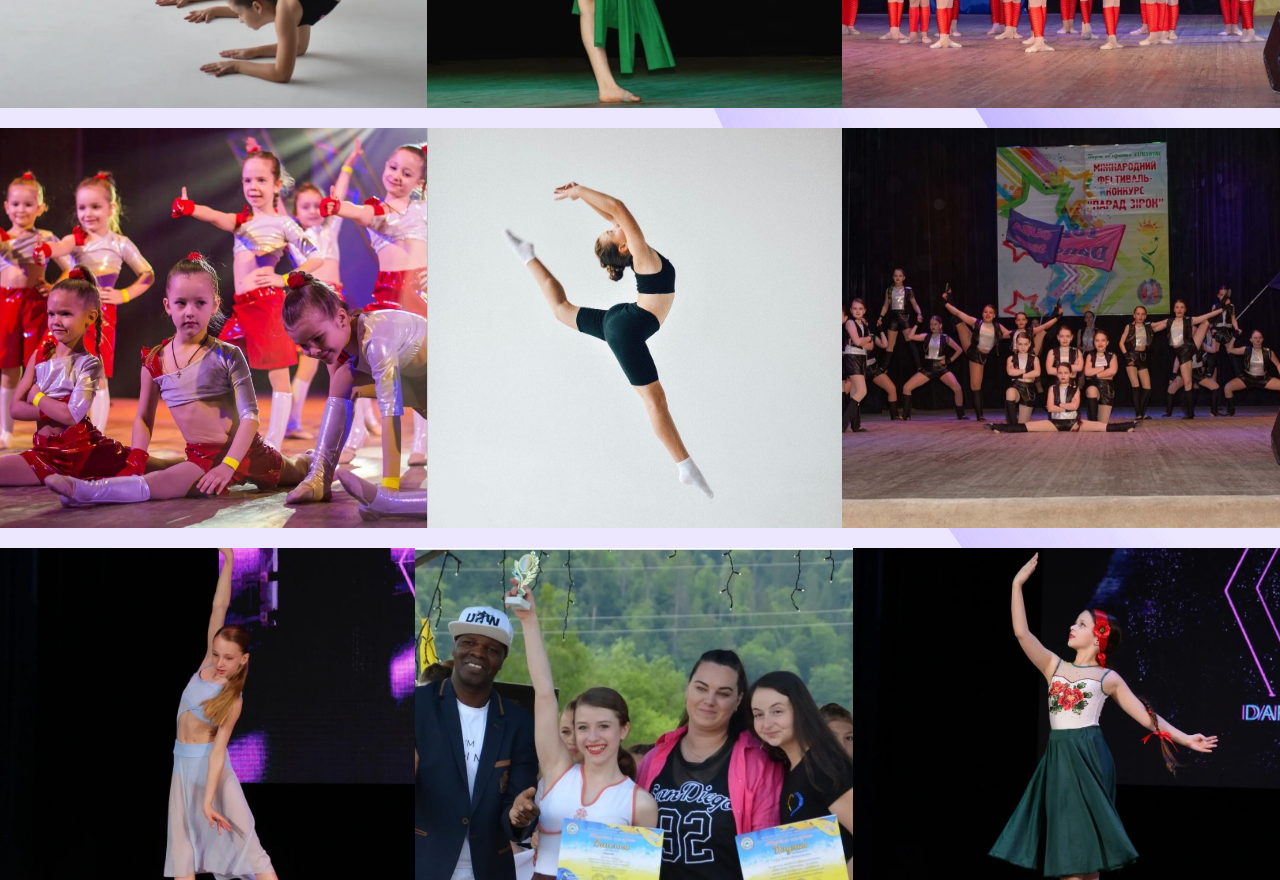
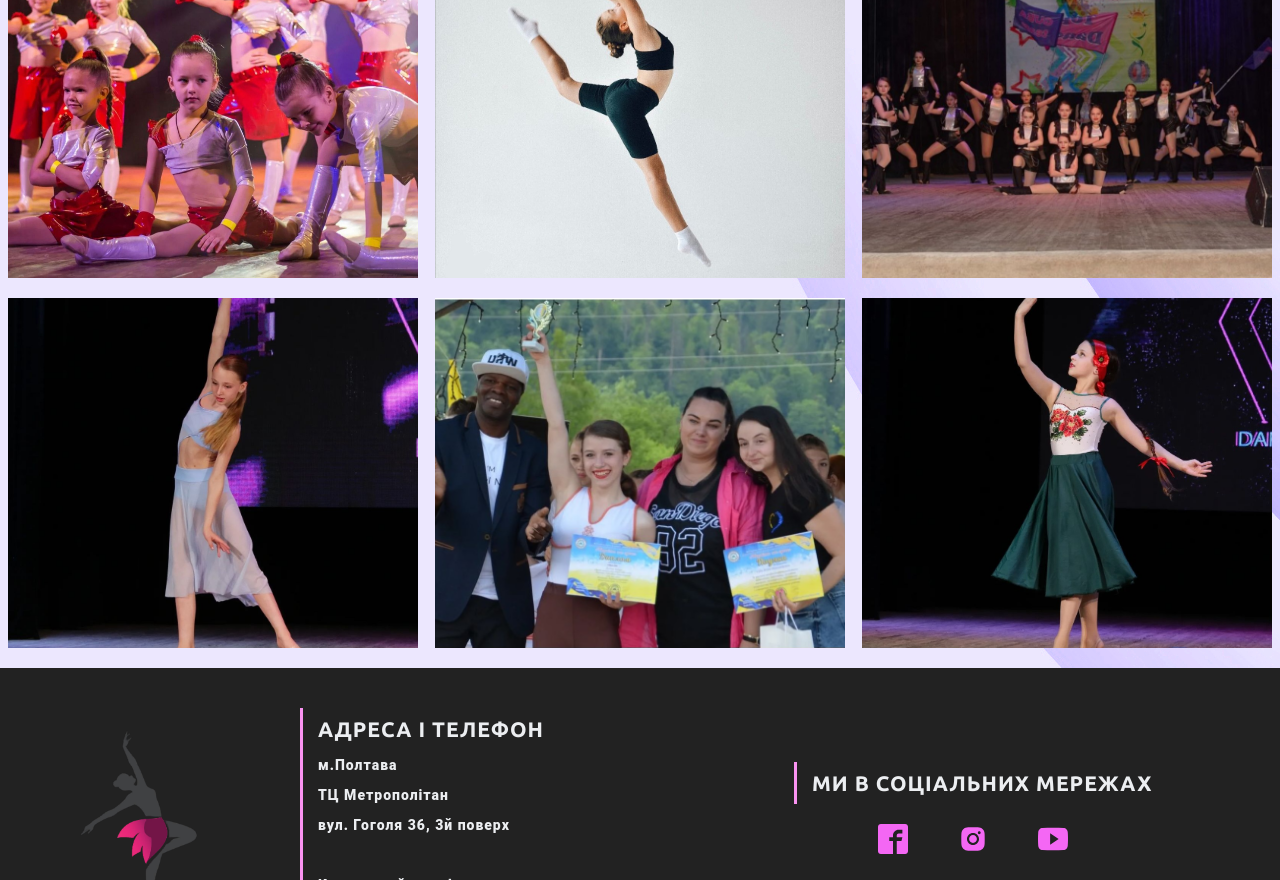
Before and after one commit to Dugina80/Project, a React (Create React App) app: page /gallery/photos in a window 1280 px wide. Shown: the part 1920-2800 px from the top of the page. Built offline with nearby package versions, Linux system fonts and the light colour scheme.

Commit message:
chanch resp

```diff
--- a/src/assets/styles/PhotoPage.scss
+++ b/src/assets/styles/PhotoPage.scss
@@ -15,35 +15,60 @@
     object-fit: cover;
   }
 }
-
-@media (max-width: 1225px) {
+@media (max-width: 1400px) {
   .photo-container img {
-    max-width: 400px;
+    max-width: 430px;
     max-height: 350px;
   }
 }
-@media (max-width: 1110px) {
+@media (max-width: 1330px) {
+  .photo-container img {
+    max-width: 410px;
+    max-height: 350px;
+  }
+}
+
+@media (max-width: 1275px) {
+  .photo-container img {
+    max-width: 370px;
+    max-height: 350px;
+    gap: 10px;
+  }
+}
+@media (max-width: 1140px) {
   .photo-container img {
     max-width: 350px;
-    max-height: 300px;
+    max-height: 350px;
+    gap: 10px;
   }
 }
-@media (max-width: 950px) {
+
+@media (max-width: 1085px) {
+  .photo-container img {
+    max-width: 320px;
+    max-height: 300px;
+    gap: 10px;
+  }
+}
+@media (max-width: 985px) {
   .photo-container img {
     max-width: 300px;
     max-height: 250px;
+    gap: 10px;
   }
 }
-@media (max-width: 800px) {
+@media (max-width: 915px) {
   .photo-container img {
     max-width: 250px;
     max-height: 200px;
+    gap: 10px;
   }
 }
-@media (max-width: 767px) {
+@media (max-width: 790px) {
   .photo-container img {
-    max-width: 300px;
+    max-width: 240px;
     max-height: 250px;
+    gap: 10px;
   }
 }
 
--- a/src/assets/styles/containers/footer.scss
+++ b/src/assets/styles/containers/footer.scss
@@ -5,18 +5,30 @@
   display: flex;
   align-items: center;
 
+  @media (max-width: 450px) {
+ padding: 10px 0;
+  }
+
+
   img {
     width: 10%;
     margin-right: 100px;
     margin-left: 40px;
 
     @media (max-width: 1260px) {
-      width: 20%;
+      width: 10%;
       margin-right: 50px;
       margin-left: 20px;
     }
+    @media (max-width: 1000px) {
+      width: 15%;
+      margin-right: 50px;
+      margin-left: 20px;
+    }
+
     @media (max-width: 700px) {
      display: none;
+     margin: 0;
     }
   }
 }
@@ -47,15 +59,17 @@
     gap: 150px;
   }
   @media (max-width: 775px) {
-
     gap: 25px;
+  }
+  @media (max-width: 490px) {
+flex-direction: column;
+align-items: center;
+margin-left: 60px;
   }
 }
 
-.dance-footer-contacts_link {
+.dance-footer-contact_link-title {
    color: #eceef1;
-
-  &-title {
   font-family: "Ubuntu", Sans-serif;
   text-transform: uppercase;
   font-weight: 900;
@@ -68,11 +82,23 @@
   letter-spacing: 1px;
   padding-left: 15px;
 
-    @media (max-width: 900px) {
-      font-size: 100%;
+  @media (max-width: 950px) {
+    font-size: 90%;
+
   }
+  @media (max-width: 490px) {
+    margin-right: 15px;
   }
+
+  @media (max-width: 450px) {
+   border: none;
   }
+
+}
+
+
+
+
 
 .dance-footer-contacts_link-icons {
   margin-top: 20px;
@@ -112,11 +138,20 @@
   @media (max-width: 1150px) {
     margin: 10px 0 0;
   }
+  @media (max-width: 450px) {
+   display: flex;
 
-  h3 {
+   justify-content: flex-start;
+   gap: 20px;
+  }
+  @media (max-width: 390px) {
+    gap: 10px;
+   }
+
+
+  .dance-footer_contacts-title {
     text-transform: uppercase;
     font-family: "Ubuntu", Sans-serif;
-    text-transform: uppercase;
     font-weight: 900;
     line-height: 2;
     font-size: 150%;
@@ -126,6 +161,9 @@
       font-size: 100%;
     }
   }
+  @media (max-width: 390px) {
+    font-size: 90%;
+  }
 }
 
 .tel {
--- a/src/container/Footer/Footer.jsx
+++ b/src/container/Footer/Footer.jsx
@@ -12,22 +12,27 @@ function Footer() {
       <img src={logo} alt="logo" />
       <div className="dance-footer_contacts">
         <div className="dance-footer_contacts-text">
-          <h3> Адреса і телефон</h3>
-          <p>
+          <div>
+              <h3 className="dance-footer_contacts-title" > Адреса і телефон</h3>
+
             м.Полтава <br />
             ТЦ Метрополітан <br />
             вул. Гоголя 36, 3й поверх <br />
-          </p>
+
           <br />
+          </div>
+
           <h3>
         Контактний телефон: <br />
         <a className="tel" href="tel:+380666454851">066-645-48-51</a>
       </h3>
         </div>
+
         <div className="dance-footer-contacts_link">
-          <h3 className="dance-footer-contacts_link-title">
+             <h3 className="dance-footer-contact_link-title">
             Ми в соціальних мережах
           </h3>
+
           <div className="dance-footer-contacts_link-icons">
             <a
               href="https://www.facebook.com/profile.php?id=100017976466640"
```
Lines whose indentation alone changed are shown as unchanged.
